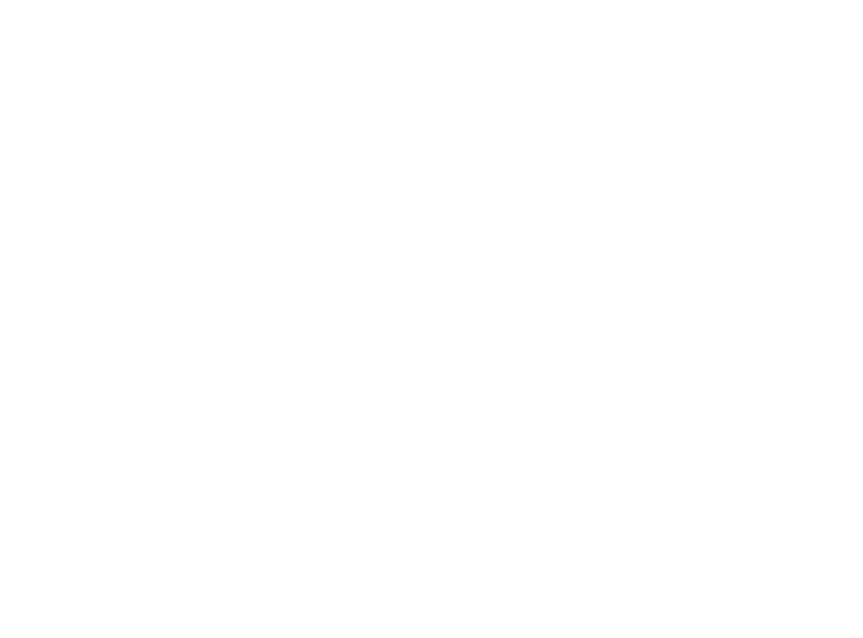
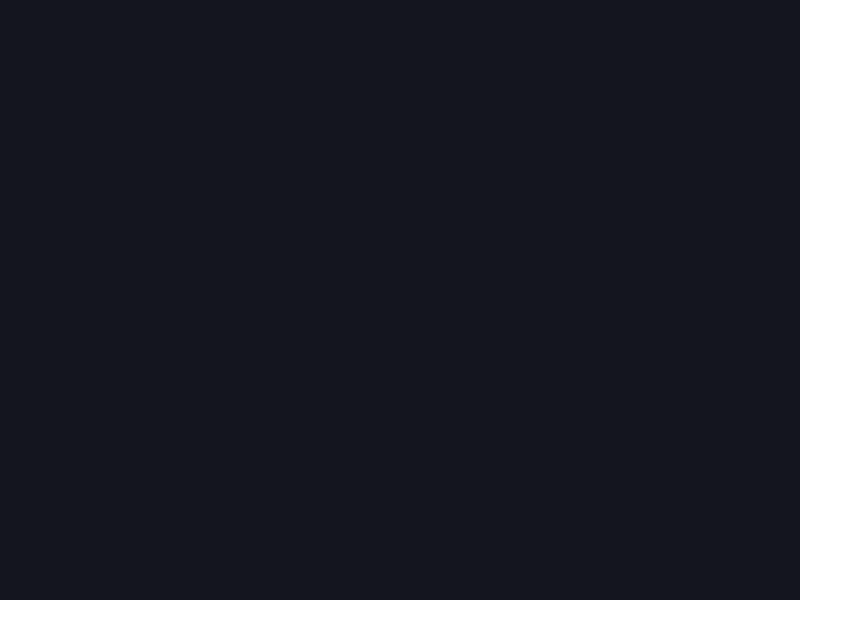
Before and after one commit to Primitiveman495/html-physics-test, a plain HTML site: page index.html in a window 1280 px wide. Shown: the whole page, without its empty margins (0-863 px from the left). Drawn offline with nearby package versions, Linux system fonts and the light colour scheme.

Commit message:
Renderer + Engine Setup

```diff
--- a/index.html
+++ b/index.html
@@ -30,3 +30,9 @@
         <div id="canvas"></div>
 
     </body>
+
+    <script src="https://cdnjs.cloudflare.com/ajax/libs/matter-js/0.20.0/matter.min.js" integrity="sha512-6+7rTBmR6pRFe9fa0vCFjFaHZj/XYa7774bEBzRtxgdpIJOS++R3cKd6Prg/eJmxtsJotd8KAg4g57uuVQsZKA==" crossorigin="anonymous" referrerpolicy="no-referrer"></script>
+
+    <script src="script.js"></script>
+
+</html>
--- /dev/null
+++ b/script.js
@@ -0,0 +1,30 @@
+var Engine = Matter.Engine,
+    Render = Matter.Render,
+    Runner = Matter.Runner,
+    Composite = Matter.Composite,
+    Composites = Matter.Composites,
+    Common = Matter.Common,
+    MouseConstraint = Matter.MouseConstraint,
+    Mouse = Matter.Mouse,
+    Bodies = Matter.Bodies;
+
+// Creating Engine
+var engine = Engine.create(),
+    world = engine.world;
+
+// Creating Gravity
+engine.gravity.y = 1
+
+// Creating Renderer Box
+var render = Render.create({
+        element: document.body,
+        engine: engine,
+        options: {
+            width: 800,
+            height: 600,
+            showAngleIndicator: true
+        }
+    });
+
+// Run the Renderer
+Render.run(render);
```
